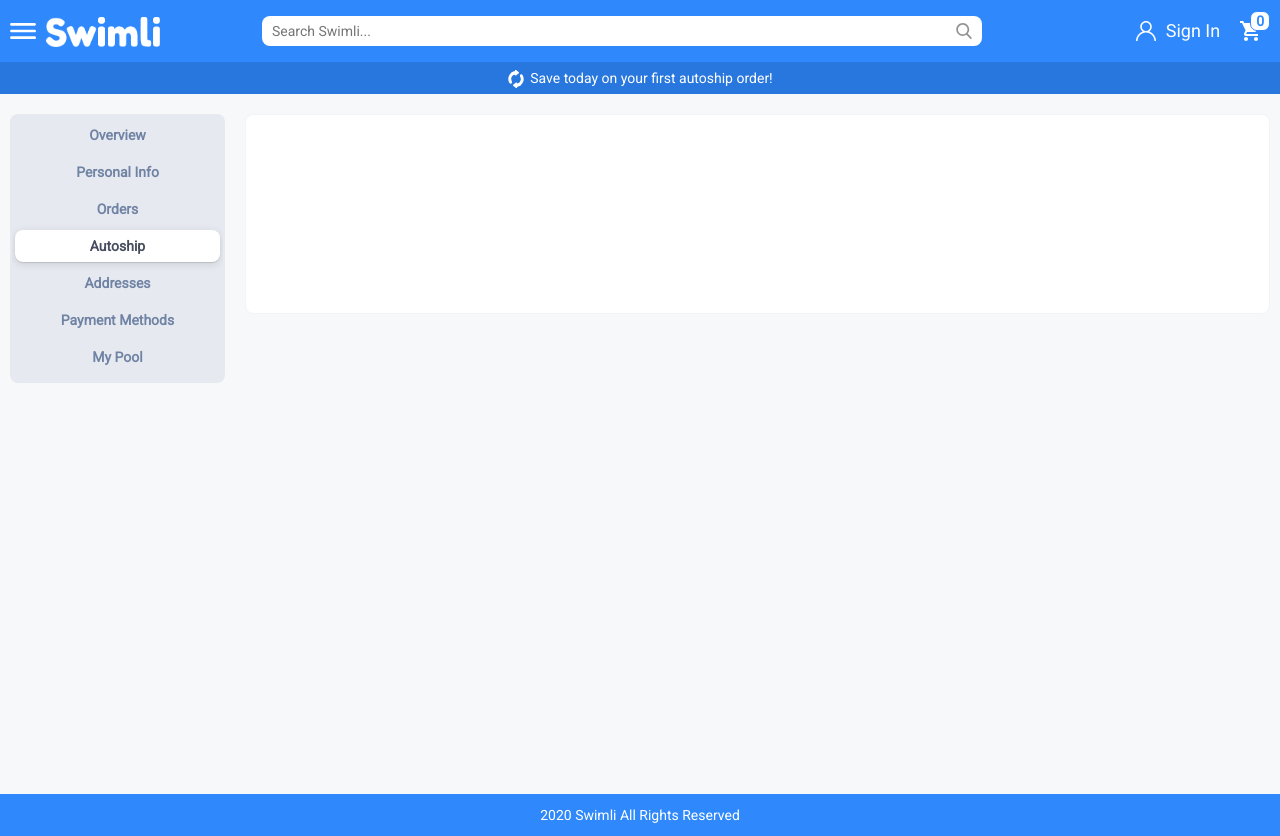
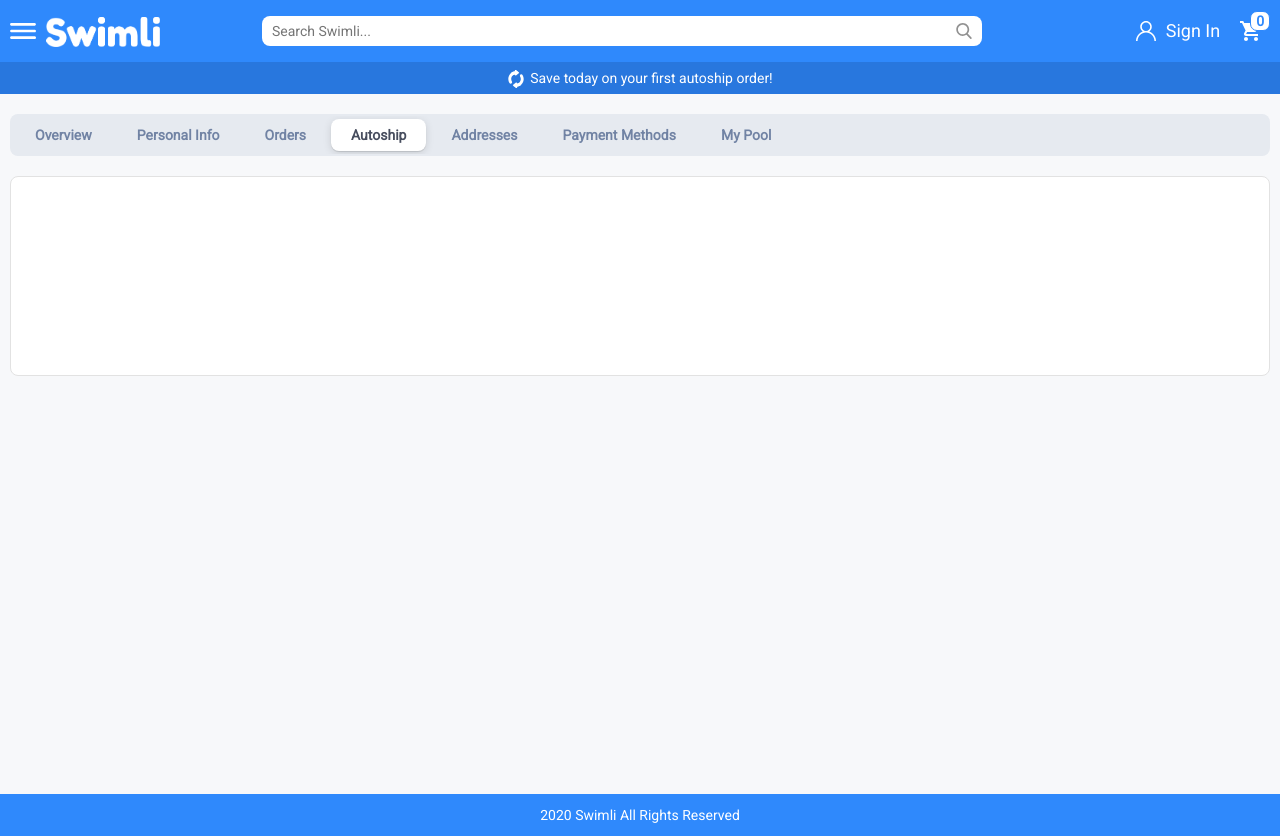
Before and after one commit to swimli-org/fe, a React (Create React App) app: page /autoship in a window 1280 px wide. Built offline with nearby package versions, Linux system fonts and the light colour scheme.

Commit message:
added tabs to overview and account pages

```diff
--- a/src/styles/Account.css
+++ b/src/styles/Account.css
@@ -1,14 +1,11 @@
 .account-tab-bar-container {
-  width: 16.8%;
-
   padding: 2px;
-  margin: 20px 20px 0 10px;
+  margin: 20px 10px;
+  white-space: nowrap;
   background-color: #E6EAF0;
   border-radius: 8px;
   overflow: hidden;
-
-  float: left;
-}
+  }
 .account-tab-bar{
   padding: 3px;
   border-radius: 8px;
@@ -20,9 +17,8 @@
   display: none;
 }
 .account-tab {
-  width: 100%;
   padding: 5px 20px;
-  margin: 0 0 5px 0;
+  margin: 0 5px 0 0;
   font-weight: bold;
   color: #7183A4;
   border-radius: 8px;
@@ -37,9 +33,8 @@
   transition: 0.3s;
 }
 .account-tab-active{
-  width: 100%;
   padding: 5px 20px;
-  margin: 0 0 5px 0;
+  margin: 0 5px 0 0;
   font-weight: bold;
   color: #474D5E;
   background: #FFFFFF;
@@ -54,7 +49,7 @@
   margin: 20px 10px;
 }
 .account-rounded-tab-container{
-  border: 1px solid #F3F4F7;
+  border: 1px solid #e2e2e2;
   border-radius: 8px;
   overflow: hidden;
   background: #FFFFFF;
@@ -66,7 +61,7 @@
 .personal-account-tab{
   padding: 20px;
   font-weight: bold;
-  border-bottom: 1px solid #F3F4F7;
+  border-bottom: 1px solid #e2e2e2;
 }
 .personal-account-tab:last-child{
   border-bottom: 0px;
@@ -79,28 +74,10 @@
 
 
 @media only screen and (max-width: 975px) {
-  .account-tab-bar-container {
-    width: auto;
-    float: none;
-    margin: 20px 10px;
-  }
-  .account-tab-bar{
-    white-space: nowrap;
-  }
-  .account-tab {
-    width: auto;
-    margin: 0px 5px 0 0;
-  }
-  .account-tab-active{
-    width: auto;
-    margin: 0 5px 0 0;
-  }
+
 }
 
 @media only screen and (max-width: 600px) {
-
-
-
 
 }
 @media only screen and (max-width: 375px) {
```
